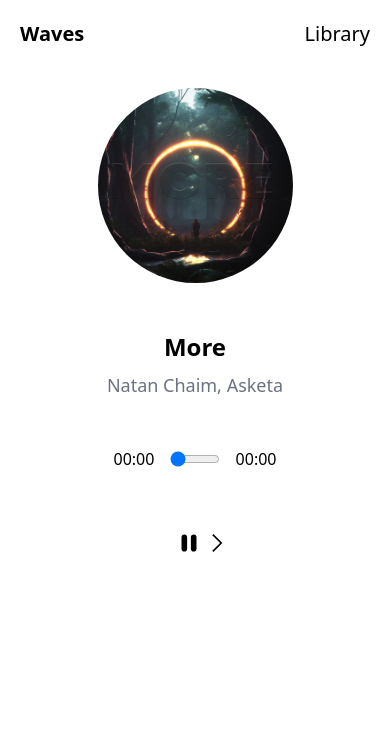
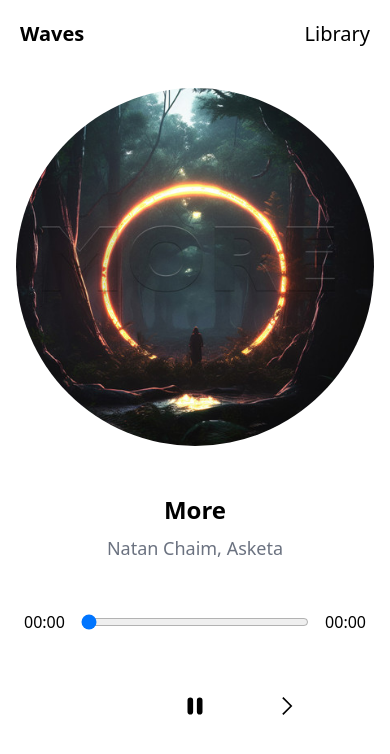
Before and after one commit to JayCodeGitHub/Waves, a React (Vite) app: page / in a window 390 px wide. Shown: the top 754 px of the page. Built offline with nearby package versions, Linux system fonts and the light colour scheme.

Commit message:
Style player for mobile

```diff
--- a/src/components/player.tsx
+++ b/src/components/player.tsx
@@ -76,7 +76,7 @@ const Player = () => {
   };
 
   return (
-    <div className="flex flex-col items-center justify-center w-1/2 gap-12 py-10 ">
+    <div className="flex flex-col items-center justify-center w-full gap-12 px-4 py-10 lg:px-0 lg:w-1/2 ">
       <img src={Songs[song].cover} className="rounded-full " />
       <div className="flex flex-col items-center justify-center gap-2">
         <h2 className="text-2xl font-bold">{Songs[song].title}</h2>
@@ -90,7 +90,7 @@ const Player = () => {
           onTimeUpdate={handleTimeUpdate}
           className="hidden"
         />
-        <div className="flex w-full gap-4 px-4">
+        <div className="flex w-full gap-4 px-2 lg:px-4">
           <div className="w-12 ">{calculateTime(currnetTime)}</div>
           <input
             ref={progressBar}
@@ -102,7 +102,7 @@ const Player = () => {
           <div>{calculateTime(duration)}</div>
         </div>
       </div>
-      <div className="flex justify-center w-1/3 h-12 gap-2">
+      <div className="flex justify-center w-3/4 h-12 gap-2 lg:w-1/3">
         <span className="flex items-center justify-center w-1/3">
           {Songs[song].id > 0 ? (
             <button onClick={() => setSong(song - 1)} aria-label="Back Button">
```
